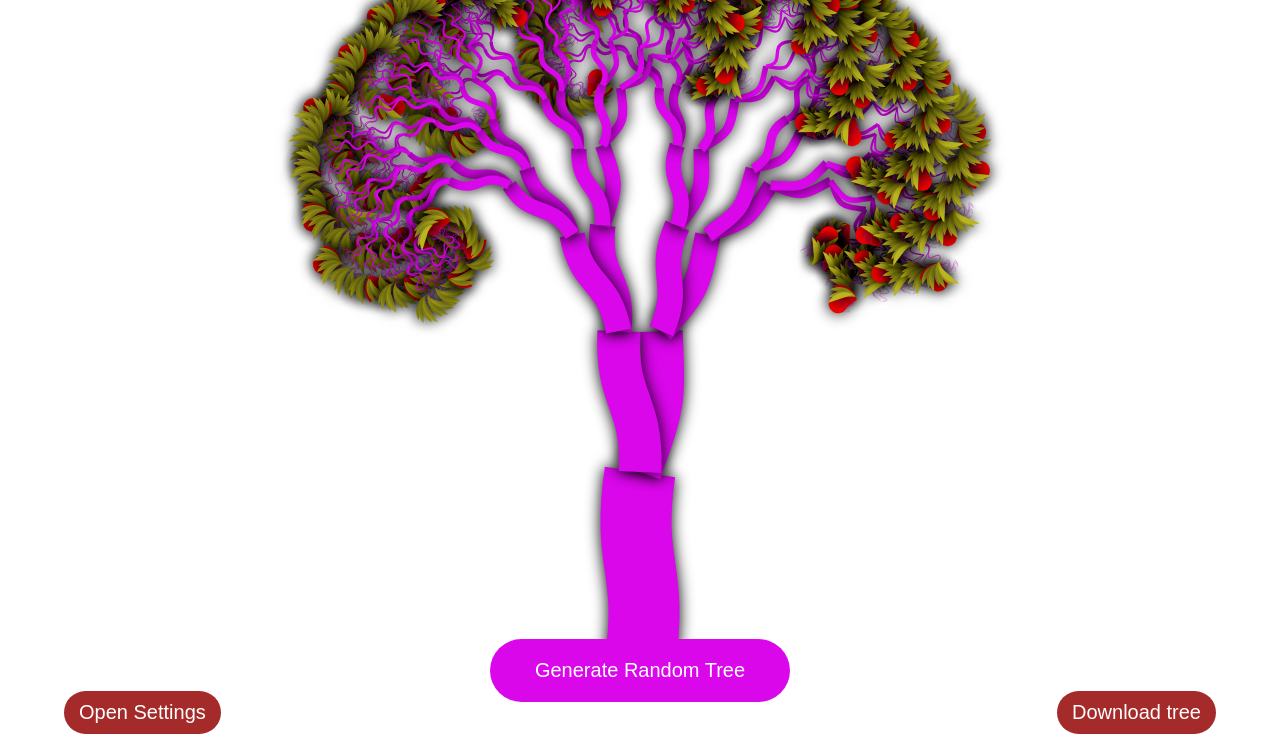
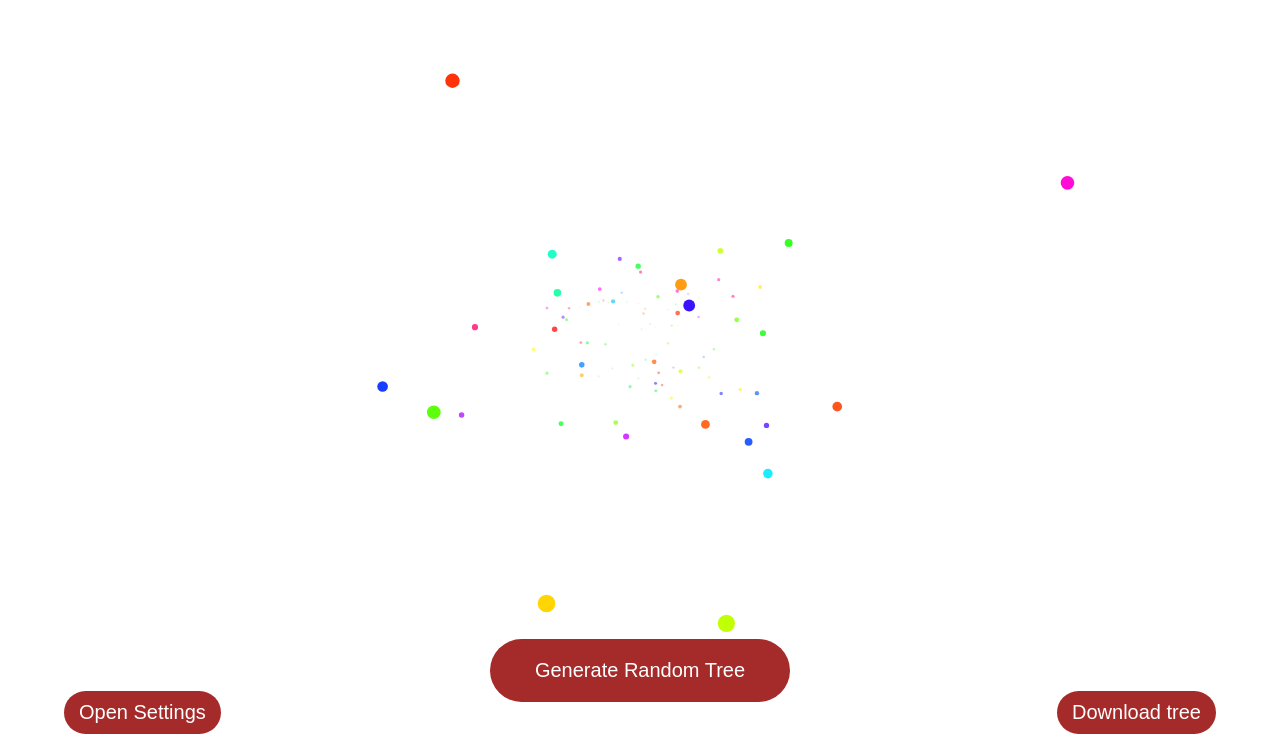
Before and after one commit to naveenkum1r/fractaltree, a plain HTML site: page index.html in a window 1280 px wide. Shown: the part 58-800 px from the top of the page. Drawn offline with Linux system fonts and the light colour scheme.

Commit message:
Update index.html

```diff
--- a/index.html
+++ b/index.html
@@ -16,6 +16,6 @@
     <button class="generate-tree-button">Generate Random Tree</button>
     <button class="settings">Open Settings</button>
     <button class="download">Download tree</button>
-    <script src="script.js"></script>
+    <script src="3dprojection.js"></script>
   </body>
 </html>
```
